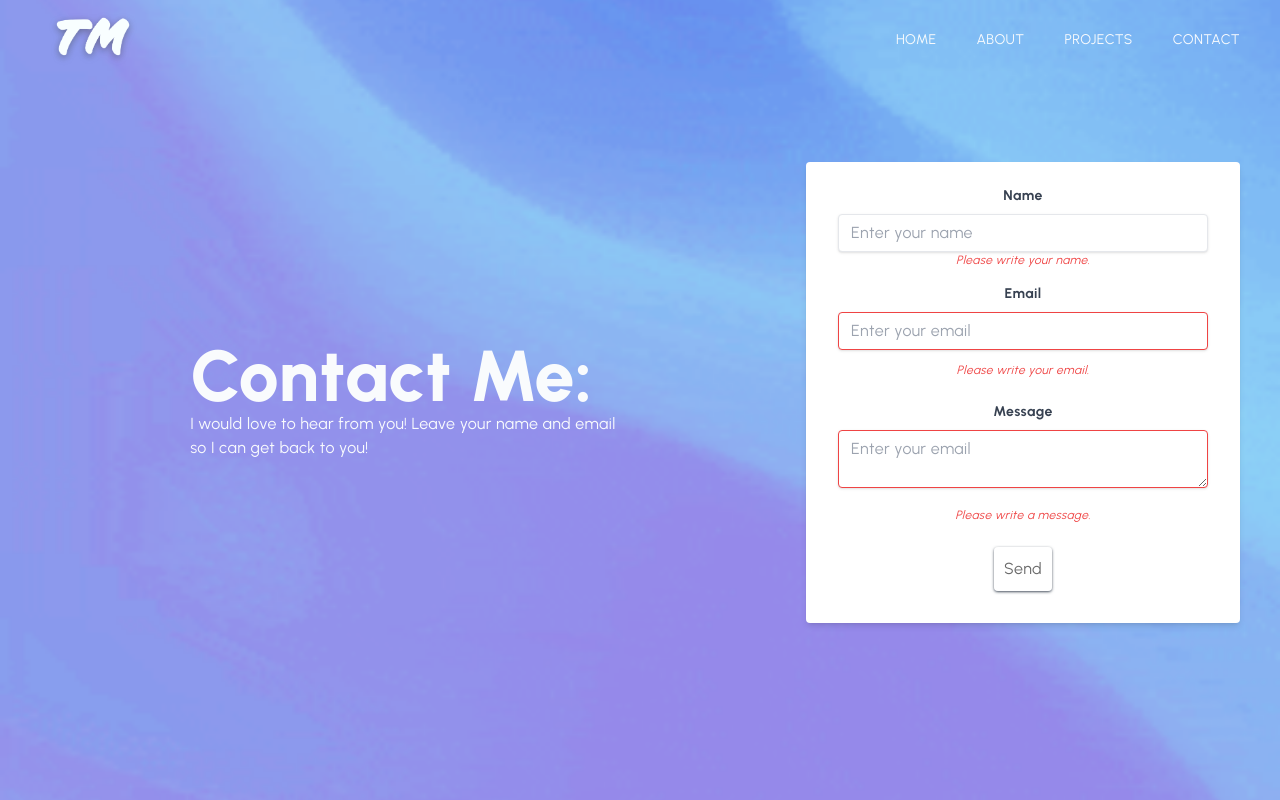
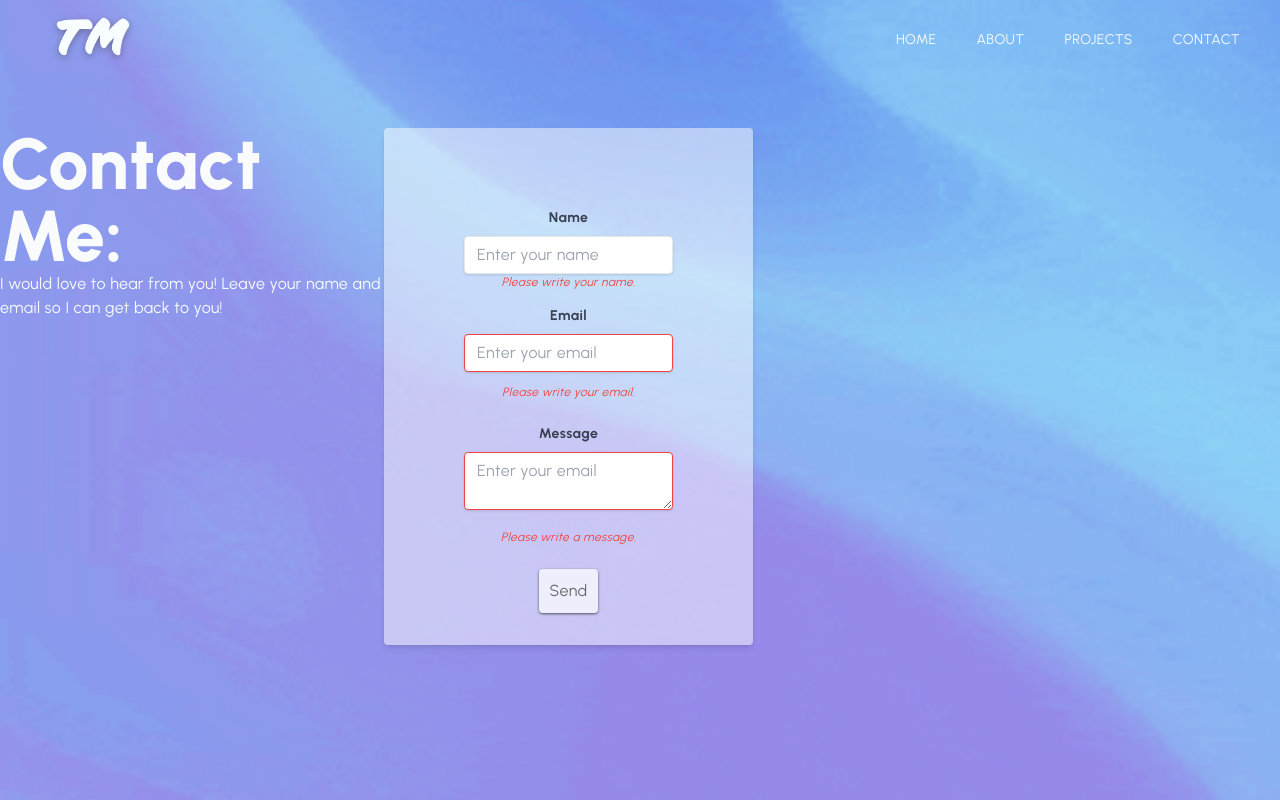
Before and after one commit to tmowreen97/Portfolio, a Next.js app: page /contact in a window 1280 px wide. Built offline with nearby package versions, Linux system fonts and the light colour scheme.

Commit message:
working on contact form

```diff
--- a/components/Contact.jsx
+++ b/components/Contact.jsx
@@ -1,16 +1,33 @@
 function Contact(){
   return(
     <div className="w-screen h-screen text-center justify-center bg-cover bg-center custom-img bg-fixed">
-      <div className="md:max-w-[1240px] w-full h-full flex items-center justify-center text-center ">
-        <div className="mx-[auto] ">
-          <div className="mx-[15%]">
+      <div className="pt-[10%] ">
+        <div className="md:flex">
+          <div className="max-w-[30%]">
             <h1 className="text-5xl md:text-7xl text-left">Contact Me:</h1>
             <p className="text-left ">I would love to hear from you! Leave your name and email so I can get back to you!</p>
           </div>
+          <div className="max-w-[50%]">
+            <ContactForm/>
+          </div>
 
         </div>
-      <div class="w-full max-w-[35%] max-h-auto">
-      <form class="bg-white shadow-md rounded px-8 pt-6 pb-8 mb-4">
+      {/* <p class="text-center text-gray-500 text-xs">
+        {/* &copy;2020 Acme Corp. All rights reserved. */}
+      {/* </p> */}
+  </div>
+    </div>
+
+
+)
+}
+
+export default Contact;
+
+
+function ContactForm(){
+  return(
+    <form class="bg-white/50 shadow-md rounded px-20 pt-20 pb-8 mb-4">
     <div class="mb-4">
       <label class="block text-gray-700 text-sm font-bold mb-2" for="name">
         Name
@@ -41,15 +58,5 @@
       </a> */}
     </div>
   </form>
-      <p class="text-center text-gray-500 text-xs">
-        {/* &copy;2020 Acme Corp. All rights reserved. */}
-      </p>
-  </div>
-    </div>
-    </div>
-
-
   )
 }
-
-export default Contact;
--- /dev/null
+++ b/components/ProjectList.jsx
@@ -0,0 +1,37 @@
+import Link from "next/link";
+import Image from "next/image";
+
+function ProjectList({image}){
+  return(
+    <div className="bg-cover bg-center custom-img bg-fixed bg-repeat">
+    <div className="grid grid-cols-1 text-center pt-5 justify-center p-2 mx-[15%]" key={image.url}>
+    <div className="bg-white/30 md:flex items-center justify-center ">
+      <div className="pr-5 group">
+        <Image src={image.url} width='450' height='450'/>
+        <div className="flex relative">
+        <div className="hidden group-hover:block absolute bottom-[100%] right-[50%] justify-center items-center text-xl p-2 text-[#696969] bg-white/70 shadow-gray-600/90 hover:bg-slate-600/50 hover:text-[#F9FBFD] rounded-full m-2">
+          <Link href={`${image.github}`}legacyBehavior>
+            <a target="_blank" rel="noopener noreferrer">GitHub</a>
+          </Link>
+        </div>
+        <div className="hidden group-hover:block absolute bottom-[100%] left-[50%] items-center text-xl p-2 text-[#696969] bg-white/70 shadow-gray-600/90 hover:bg-slate-600/50 hover:text-[#F9FBFD] rounded-full m-2">
+        <Link  href={`${image.demo}`} legacyBehavior>
+            <a target="_blank" rel="noopener noreferrer">Demo</a>
+          </Link>
+        </div>
+      </div>
+      </div>
+      <div className="text-left md:max-w-[40%] ">
+        {image.description.map((sentence)=>{
+          return(
+            <p className="text-sm tracking-wider" key={sentence}>{sentence}</p>
+          )
+        })}
+      </div>
+    </div>
+  </div>
+    </div>
+
+  )
+}
+export default ProjectList;
--- a/components/Projects_Second.jsx
+++ b/components/Projects_Second.jsx
@@ -1,5 +1,6 @@
 import Image from "next/image";
 import Link from "next/link";
+import ProjectList from "./ProjectList";
 function Projects_Second(){
   const projectImages = [{
     url: "/assets/self-full-categories.png",
@@ -26,44 +27,24 @@
     //2
   }]
   return(
-    <div className="w-full h-full text-center justify-center ">
-      <div className="md:max-w-[1240px] w-full h-full flex mx-[10%] items-center justify-center text-center  ">
-        <div className="w-screen h-screen md:pt-[10%] pt-[25%]">
-          <div className="text-left">
+    <div className="w-screen min-h-screen text-center justify-center ">
+      <div className=" w-screen min-h-[1240px] flex items-center justify-center text-center ">
+        <div className="w-screen h-screen mb-[5%]">
+          <div className="">
+          <div className="text-left mx-[15%]">
             <h1 className="text-5xl md:text-7xl">Projects:</h1>
           </div>
-          <div className="grid grid-cols-1 text-center max-w-[1240px] pt-5 justify-center pb-[20%]">
-            {projectImages.map((image)=> {
-              return(
-                <div className=" p-2 " key={image.url}>
-                  <div className="bg-white/30 md:flex items-center justify-center ">
-                    <div className="pr-5 group">
-                      <Image src={image.url} width='450' height='450'/>
-                      <div className="flex relative">
-                      <div className="hidden group-hover:block absolute bottom-[100%] right-[50%] justify-center items-center text-xl p-2 text-[#696969] bg-white/70 shadow-gray-600/90 hover:bg-slate-600/50 hover:text-[#F9FBFD] rounded-full m-2">
-                        <Link href={`${image.github}`}legacyBehavior>
-                          <a target="_blank" rel="noopener noreferrer">GitHub</a>
-                        </Link>
-                      </div>
-                      <div className="hidden group-hover:block absolute bottom-[100%] left-[50%] items-center text-xl p-2 text-[#696969] bg-white/70 shadow-gray-600/90 hover:bg-slate-600/50 hover:text-[#F9FBFD] rounded-full m-2">
-                      <Link  href={`${image.demo}`} legacyBehavior>
-                          <a target="_blank" rel="noopener noreferrer">Demo</a>
-                        </Link>
-                      </div>
-                    </div>
-                    </div>
-                    <div className="text-left md:max-w-[40%] ">
-                      {image.description.map((sentence)=>{
-                        return(
-                          <p className="text-sm tracking-wider" key={sentence}>{sentence}</p>
-                        )
-                      })}
-                    </div>
-                  </div>
-                </div>
-              )
-            })}
+          <div className="justify-center ">
+            {
+              projectImages.map((image)=>{
+                return(
+                  <ProjectList image={image} />
+                )
+              })
+            }
+
           </div>
+        </div>
         </div>
       </div>
     </div>
--- a/pages/projects.js
+++ b/pages/projects.js
@@ -4,7 +4,7 @@
 
 const MyProjects = () => {
   return (
-    <div className='w-screen h-screen bg-cover bg-center custom-img bg-fixed bg-repeat '>
+    <div className='w-screen min-h-screen bg-cover bg-center custom-img bg-fixed bg-repeat '>
       <NavBar/>
       <Projects_Second/>
     </div>
```
Lines whose indentation alone changed are shown as unchanged.
